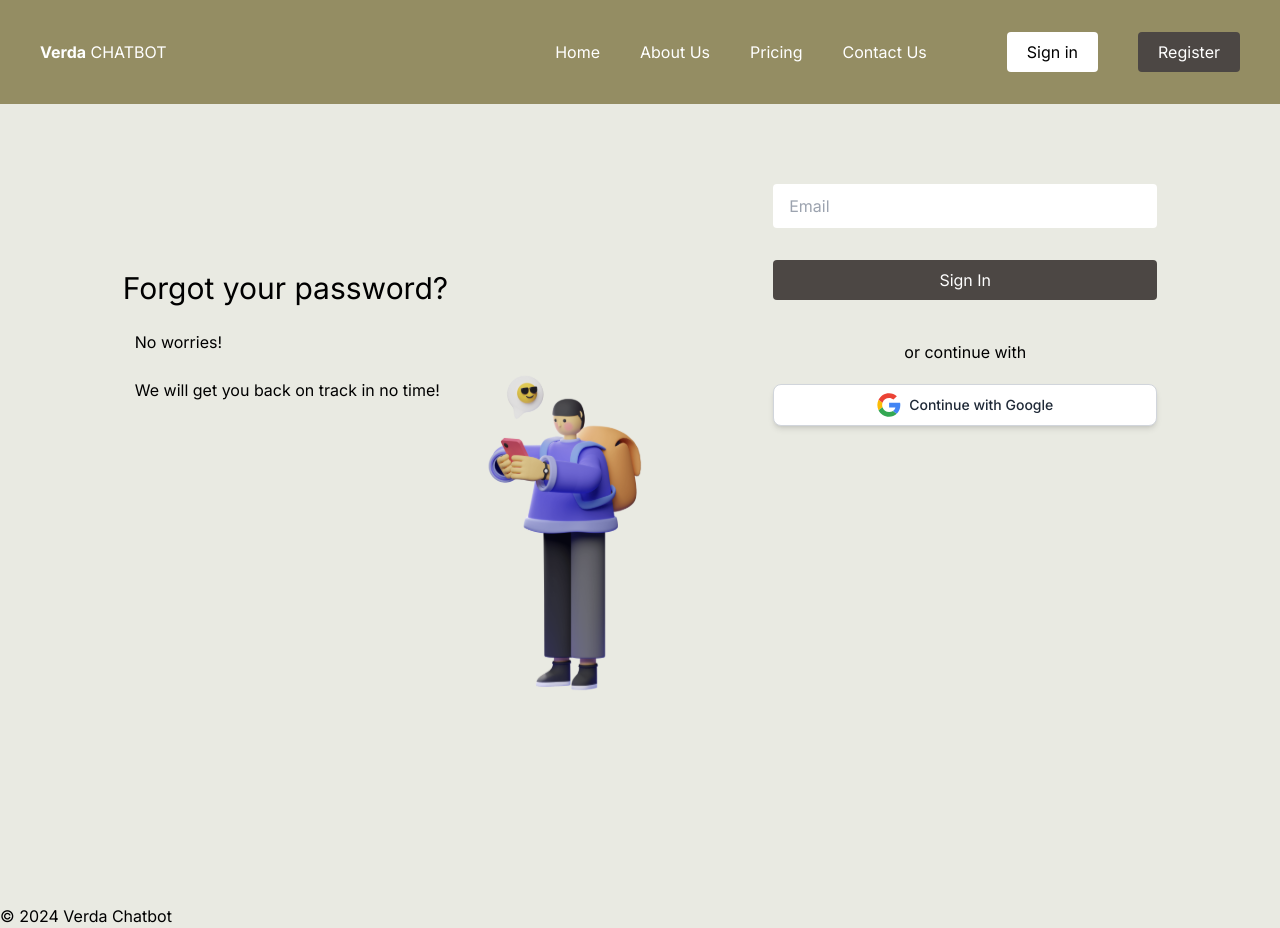
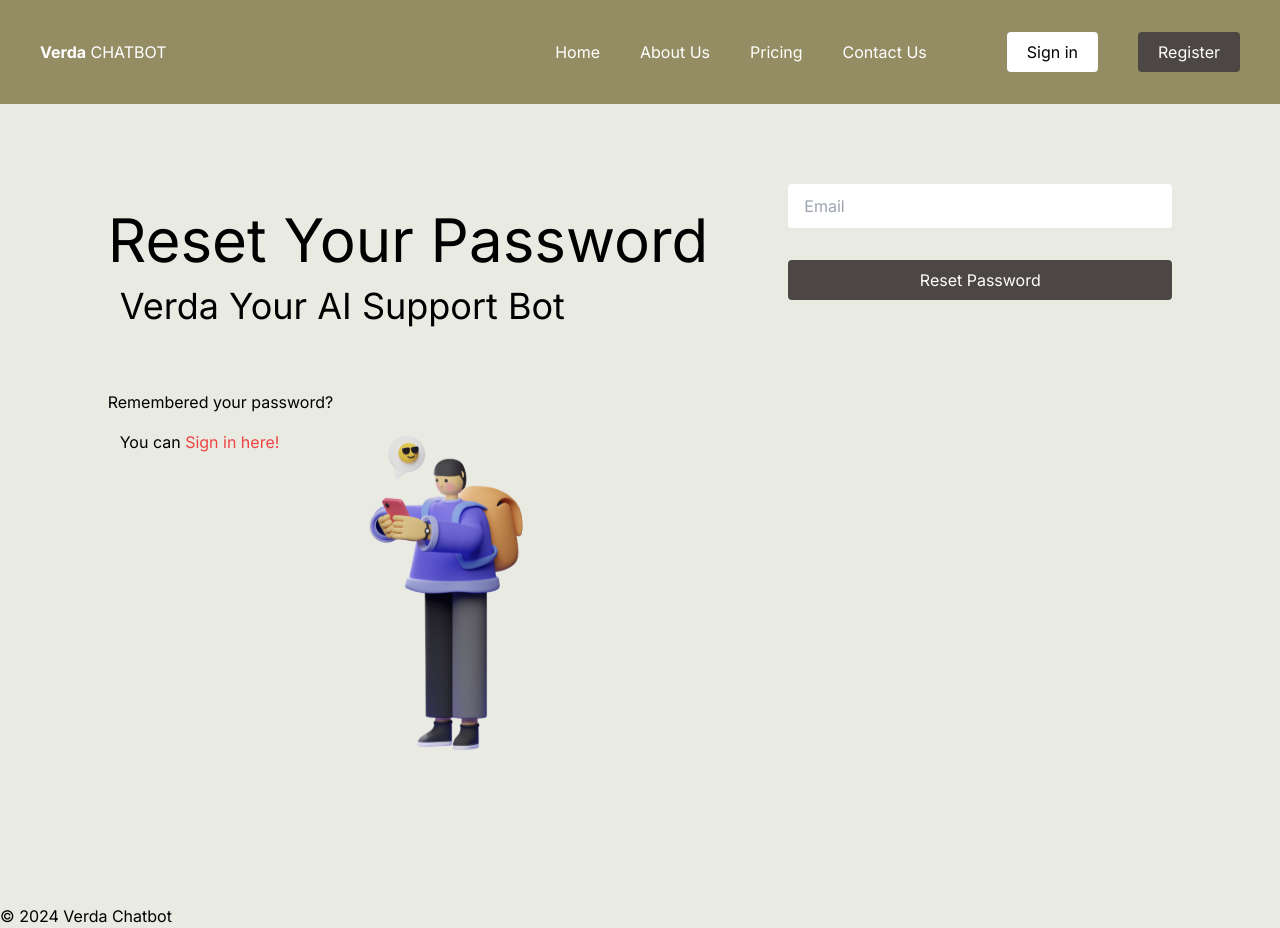
Before and after one commit to evan-thoms/customer-support, a Next.js app: page /pages/forgotpassword in a window 1280 px wide. Built offline with nearby package versions, Linux system fonts and the light colour scheme.

Commit message:
signin signup and forgot password completed

```diff
--- a/app/firebase.js
+++ b/app/firebase.js
@@ -1,6 +1,6 @@
 
 import { initializeApp } from "firebase/app";
-import { getAnalytics } from "firebase/analytics";
+import { getAuth } from "firebase/auth";
 
 const firebaseConfig = {
   apiKey: "AIzaSyBT_AuuKw6rRpa-XYL_YuA1ao88S04jr7w",
@@ -14,4 +14,6 @@ const firebaseConfig = {
 
 
 const app = initializeApp(firebaseConfig);
-const analytics = getAnalytics(app);
+const auth = getAuth(app);
+
+export { auth };
--- a/app/pages/forgotpassword/page.js
+++ b/app/pages/forgotpassword/page.js
@@ -1,60 +1,62 @@
+"use client";
+
+import { useState } from "react";
+import { sendPasswordResetEmail } from "firebase/auth";
+import { auth } from "@/app/firebase"; // Using your import path
 import Footer from "@/app/components/Footer";
 import Header from "@/app/components/Header";
+import Link from "next/link";
 
 const ForgotPassword = () => {
+    const [email, setEmail] = useState("");
+    const [message, setMessage] = useState(null);
+    const [error, setError] = useState(null);
+
+    const handleForgotPassword = async (e) => {
+        e.preventDefault();
+
+        try {
+            await sendPasswordResetEmail(auth, email);
+            setMessage("Password reset email sent!");
+        } catch (error) {
+            setError(error.message);
+        }
+    };
+
     return (
         <>
             <Header />
             <section className="flex bg-Cararra justify-center items-center gap-20 h-screen">
-                <article className="py-20 flex flex-col  text-black">
-                    <div className="mb-6 ">
-                        <h1 className="text-3xl text-bold">Forgot your password?</h1>
+                <article className="py-20 flex flex-col gap-10 text-black">
+                    <div className="mb-6">
+                        <h1 className="text-6xl text-bold mb-4">Reset Your Password</h1>
+                        <h2 className="text-4xl text-bold px-3">Verda Your AI Support Bot</h2>
                     </div>
                     <div className="mb-6 flex">
-                        <p className=" text-bold px-3">No worries! <br/><br/> <span>We will get you back on track in no time!</span></p>
-                        <img className="h-96" src="/signupin.svg" alt="character with a phone" />
+                        <div>
+                            <p className="mb-4">Remembered your password?</p>
+                            <p className="px-3">You can <Link href="/pages/signin" className="text-red-500">Sign in here!</Link></p>
+                        </div>
+                        <img className="h-96" src="/signupin.svg" alt="character thinking" />
                     </div>
                 </article>
                 <article className="py-20 self-start">
-                    <form className="flex flex-col gap-4 mb-10">
-                        <input className="w-96 px-4 h-11 rounded" type="email" placeholder="Email" />
-                        <div className="flex items-center  justify-between">
-                        </div>
-
-                        <button className="bg-Masala py-2 text-white rounded">Sign In</button>
+                    <form className="flex flex-col gap-4 mb-10" onSubmit={handleForgotPassword}>
+                        <input
+                            className="w-96 px-4 h-11 mb-4 rounded"
+                            type="email"
+                            placeholder="Email"
+                            value={email}
+                            onChange={(e) => setEmail(e.target.value)}
+                        />
+                        {message && <p className="text-green-500">{message}</p>}
+                        {error && <p className="text-red-500">{error}</p>}
+                        <button className="bg-Masala py-2 text-white rounded">Reset Password</button>
                     </form>
-
-                    <div className="flex gap-5 flex-col">
-
-                        <p className="text-center">or continue with</p>
-
-
-                        <button className="flex items-center justify-center bg-white dark:bg-gray-900 border border-gray-300 rounded-lg shadow-md py-2 text-sm font-medium text-gray-800 dark:text-white focus:outline-none">
-                            <svg className="h-6 w-6 mr-2" xmlns="http://www.w3.org/2000/svg" xmlnsXlink="http://www.w3.org/1999/xlink" width="800px" height="800px" viewBox="-0.5 0 48 48" version="1.1">
-                                <title>Google-color</title>
-                                <desc>Created with Sketch.</desc>
-                                <defs></defs>
-                                <g id="Icons" stroke="none" strokeWidth="1" fill="none" fillRule="evenodd">
-                                    <g id="Color-" transform="translate(-401.000000, -860.000000)">
-                                        <g id="Google" transform="translate(401.000000, 860.000000)">
-                                            <path d="M9.82727273,24 C9.82727273,22.4757333 10.0804318,21.0144 10.5322727,19.6437333 L2.62345455,13.6042667 C1.08206818,16.7338667 0.213636364,20.2602667 0.213636364,24 C0.213636364,27.7365333 1.081,31.2608 2.62025,34.3882667 L10.5247955,28.3370667 C10.0772273,26.9728 9.82727273,25.5168 9.82727273,24" id="Fill-1" fill="#FBBC05"></path>
-                                            <path d="M23.7136364,10.1333333 C27.025,10.1333333 30.0159091,11.3066667 32.3659091,13.2266667 L39.2022727,6.4 C35.0363636,2.77333333 29.6954545,0.533333333 23.7136364,0.533333333 C14.4268636,0.533333333 6.44540909,5.84426667 2.62345455,13.6042667 L10.5322727,19.6437333 C12.3545909,14.112 17.5491591,10.1333333 23.7136364,10.1333333" id="Fill-2" fill="#EB4335"></path>
-                                            <path d="M23.7136364,37.8666667 C17.5491591,37.8666667 12.3545909,33.888 10.5322727,28.3562667 L2.62345455,34.3946667 C6.44540909,42.1557333 14.4268636,47.4666667 23.7136364,47.4666667 C29.4455,47.4666667 34.9177955,45.4314667 39.0249545,41.6181333 L31.5177727,35.8144 C29.3995682,37.1488 26.7323182,37.8666667 23.7136364,37.8666667" id="Fill-3" fill="#34A853"></path>
-                                            <path d="M46.1454545,24 C46.1454545,22.6133333 45.9318182,21.12 45.6113636,19.7333333 L23.7136364,19.7333333 L23.7136364,28.8 L36.3181818,28.8 C35.6879545,31.8912 33.9724545,34.2677333 31.5177727,35.8144 L39.0249545,41.6181333 C43.3393409,37.6138667 46.1454545,31.6490667 46.1454545,24" id="Fill-4" fill="#4285F4"></path>
-                                        </g>
-                                    </g>
-                                </g>
-                            </svg>
-                            <span>Continue with Google</span>
-                        </button>
-
-                    </div>
-
                 </article>
             </section>
             <Footer />
         </>
-
     );
 };
 
--- a/app/pages/signin/page.js
+++ b/app/pages/signin/page.js
@@ -1,72 +1,72 @@
+"use client";
+
+import { useState } from "react";
+import { useRouter } from "next/navigation";
+import { signInWithEmailAndPassword } from "firebase/auth";
+import { auth } from "@/app/firebase"; // Using your import path
 import Footer from "@/app/components/Footer";
 import Header from "@/app/components/Header";
 import Link from "next/link";
 
+const SignIn = () => {
+    const router = useRouter();
+    const [email, setEmail] = useState("");
+    const [password, setPassword] = useState("");
+    const [error, setError] = useState(null);
 
-const SignIn = () => {
+    const handleSignIn = async (e) => {
+        e.preventDefault();
+
+        try {
+            await signInWithEmailAndPassword(auth, email, password);
+            router.push("/pages/chatbotpage");
+        } catch (error) {
+            setError(error.message);
+        }
+    };
+
     return (
         <>
             <Header />
             <section className="flex bg-Cararra justify-center items-center gap-20 h-screen">
                 <article className="py-20 flex flex-col gap-10 text-black">
-                <div className="mb-6 ">
+                    <div className="mb-6">
                         <h1 className="text-6xl text-bold mb-4">Sign in to</h1>
                         <h2 className="text-4xl text-bold px-3">Verda Your AI Support Bot</h2>
                     </div>
                     <div className="mb-6 flex">
                         <div>
-                        <p className="mb-4">If you don’t have an account register</p>
-                        <p className="px-3">You can <Link href="/pages/signup" className="text-red-500">Register here!</Link></p>
+                            <p className="mb-4">Don't have an account?</p>
+                            <p className="px-3">You can <Link href="/pages/signup" className="text-red-500">Sign up here!</Link></p>
                         </div>
-                    <img className="h-96" src="/signupin.svg" alt="character with a phone" />
+                        <img className="h-96" src="/signupin.svg" alt="character with a laptop" />
                     </div>
                 </article>
                 <article className="py-20 self-start">
-                <form className="flex flex-col gap-4 mb-10">
-                    <input className="w-96 px-4 h-11 mb-4 rounded" placeholder="Email" />
-                    <input className="w-96 px-4 h-11 rounded" type="password" placeholder="Password" />
-                    <div className="flex items-center mb-6 justify-between">
-                        <div className="flex gap-2">
-                            <input type="checkbox" id="rememberpwd" name="rememberpwd" />
-                            <label for="scales">Remember me</label>
-                        </div>
-                        <Link href="/pages/forgotpassword" className="">Forgot password?</Link>
-                    </div>
+                    <form className="flex flex-col gap-4 mb-10" onSubmit={handleSignIn}>
+                        <input
+                            className="w-96 px-4 h-11 mb-4 rounded"
+                            type="email"
+                            placeholder="Email"
+                            value={email}
+                            onChange={(e) => setEmail(e.target.value)}
+                        />
+                        <input
+                            className="w-96 px-4 h-11 rounded mb-4"
+                            type="password"
+                            placeholder="Password"
+                            value={password}
+                            onChange={(e) => setPassword(e.target.value)}
+                        />
+                        {error && <p className="text-red-500">{error}</p>}
+                        <Link href="/pages/forgotpassword" className="text-black">Forgot Password?</Link>
 
                         <button className="bg-Masala py-2 text-white rounded">Sign In</button>
                     </form>
-
-                <div className="flex gap-5 flex-col">
-
-                    <p className="text-center">or continue with</p>
-
-
-                    <button className="flex items-center justify-center bg-white dark:bg-gray-900 border border-gray-300 rounded-lg shadow-md py-2 text-sm font-medium text-gray-800 dark:text-white focus:outline-none">
-                        <svg className="h-6 w-6 mr-2" xmlns="http://www.w3.org/2000/svg" xmlnsXlink="http://www.w3.org/1999/xlink" width="800px" height="800px" viewBox="-0.5 0 48 48" version="1.1">
-                            <title>Google-color</title>
-                            <desc>Created with Sketch.</desc>
-                            <defs></defs>
-                            <g id="Icons" stroke="none" strokeWidth="1" fill="none" fillRule="evenodd">
-                                <g id="Color-" transform="translate(-401.000000, -860.000000)">
-                                    <g id="Google" transform="translate(401.000000, 860.000000)">
-                                        <path d="M9.82727273,24 C9.82727273,22.4757333 10.0804318,21.0144 10.5322727,19.6437333 L2.62345455,13.6042667 C1.08206818,16.7338667 0.213636364,20.2602667 0.213636364,24 C0.213636364,27.7365333 1.081,31.2608 2.62025,34.3882667 L10.5247955,28.3370667 C10.0772273,26.9728 9.82727273,25.5168 9.82727273,24" id="Fill-1" fill="#FBBC05"></path>
-                                        <path d="M23.7136364,10.1333333 C27.025,10.1333333 30.0159091,11.3066667 32.3659091,13.2266667 L39.2022727,6.4 C35.0363636,2.77333333 29.6954545,0.533333333 23.7136364,0.533333333 C14.4268636,0.533333333 6.44540909,5.84426667 2.62345455,13.6042667 L10.5322727,19.6437333 C12.3545909,14.112 17.5491591,10.1333333 23.7136364,10.1333333" id="Fill-2" fill="#EB4335"></path>
-                                        <path d="M23.7136364,37.8666667 C17.5491591,37.8666667 12.3545909,33.888 10.5322727,28.3562667 L2.62345455,34.3946667 C6.44540909,42.1557333 14.4268636,47.4666667 23.7136364,47.4666667 C29.4455,47.4666667 34.9177955,45.4314667 39.0249545,41.6181333 L31.5177727,35.8144 C29.3995682,37.1488 26.7323182,37.8666667 23.7136364,37.8666667" id="Fill-3" fill="#34A853"></path>
-                                        <path d="M46.1454545,24 C46.1454545,22.6133333 45.9318182,21.12 45.6113636,19.7333333 L23.7136364,19.7333333 L23.7136364,28.8 L36.3181818,28.8 C35.6879545,31.8912 33.9724545,34.2677333 31.5177727,35.8144 L39.0249545,41.6181333 C43.3393409,37.6138667 46.1454545,31.6490667 46.1454545,24" id="Fill-4" fill="#4285F4"></path>
-                                    </g>
-                                </g>
-                            </g>
-                        </svg>
-                        <span>Continue with Google</span>
-                    </button>
-
-                </div>
-
                 </article>
             </section>
             <Footer />
         </>
-
     );
 };
 
--- a/app/pages/signup/page.js
+++ b/app/pages/signup/page.js
@@ -1,15 +1,44 @@
+"use client";
+
+import { useState } from "react";
+import { useRouter } from "next/navigation";
+import { createUserWithEmailAndPassword } from "firebase/auth";
+import { auth } from "@/app/firebase"; // Using your import path
 import Footer from "@/app/components/Footer";
 import Header from "@/app/components/Header";
 import Link from "next/link";
 
+const SignUp = () => {
+    const router = useRouter();
+    const [firstName, setFirstName] = useState("");
+    const [lastName, setLastName] = useState("");
+    const [email, setEmail] = useState("");
+    const [password, setPassword] = useState("");
+    const [confirmPassword, setConfirmPassword] = useState("");
+    const [error, setError] = useState(null);
 
-const SignUp = () => {
+    const handleSignUp = async (e) => {
+        e.preventDefault();
+
+        if (password !== confirmPassword) {
+            setError("Passwords do not match");
+            return;
+        }
+
+        try {
+            await createUserWithEmailAndPassword(auth, email, password);
+            router.push("/pages/chatbotpage");
+        } catch (error) {
+            setError(error.message);
+        }
+    };
+
     return (
         <>
             <Header />
             <section className="flex bg-Cararra justify-center items-center gap-20 h-screen">
                 <article className="py-20 flex flex-col gap-10 text-black">
-                <div className="mb-6 ">
+                    <div className="mb-6">
                         <h1 className="text-6xl text-bold mb-4">Sign up to</h1>
                         <h2 className="text-4xl text-bold px-3">Verda Your AI Support Bot</h2>
                     </div>
@@ -22,48 +51,45 @@ const SignUp = () => {
                     </div>
                 </article>
                 <article className="py-20 self-start">
-                <form className="flex flex-col gap-4 mb-10">
-                    <input className="w-96 px-4 h-11 mb-4 rounded" type="text" placeholder="First Name" />
-                    <input className="w-96 px-4 h-11 mb-4 rounded" type="text" placeholder="Last Name" />
-                    <input className="w-96 px-4 h-11 mb-4 rounded" type="email" placeholder="Email" />
-                    <input className="w-96 px-4 h-11 rounded" type="password" placeholder="Password" />
-                    <input className="w-96 px-4 h-11 rounded mb-2" type="password" placeholder="Confirm Password" />
-                    <div className="flex items-center mb-6 justify-between">
-                        <div className="flex gap-2">
-                            <input type="checkbox" id="rememberpwd" name="rememberpwd" />
-                            <label className="text-sm" for="rememberpwd">I accept the terms and conditions</label>
-                        </div>
-                    </div>
-
-                    <button className="bg-Masala py-2 text-white rounded">Sign In</button>
+                    <form className="flex flex-col gap-4 mb-10" onSubmit={handleSignUp}>
+                        <input
+                            className="w-96 px-4 h-11 mb-4 rounded"
+                            type="text"
+                            placeholder="First Name"
+                            value={firstName}
+                            onChange={(e) => setFirstName(e.target.value)}
+                        />
+                        <input
+                            className="w-96 px-4 h-11 mb-4 rounded"
+                            type="text"
+                            placeholder="Last Name"
+                            value={lastName}
+                            onChange={(e) => setLastName(e.target.value)}
+                        />
+                        <input
+                            className="w-96 px-4 h-11 mb-4 rounded"
+                            type="email"
+                            placeholder="Email"
+                            value={email}
+                            onChange={(e) => setEmail(e.target.value)}
+                        />
+                        <input
+                            className="w-96 px-4 h-11 rounded mb-4"
+                            type="password"
+                            placeholder="Password"
+                            value={password}
+                            onChange={(e) => setPassword(e.target.value)}
+                        />
+                        <input
+                            className="w-96 px-4 h-11 rounded mb-2"
+                            type="password"
+                            placeholder="Confirm Password"
+                            value={confirmPassword}
+                            onChange={(e) => setConfirmPassword(e.target.value)}
+                        />
+                        {error && <p className="text-red-500">{error}</p>}
+                        <button className="bg-Masala py-2 text-white rounded">Sign Up</button>
                     </form>
-
-                <div className="flex gap-5 flex-col">
-
-                    <p className="text-center">or continue with</p>
-
-
-                    <button className="flex items-center justify-center bg-white dark:bg-gray-900 border border-gray-300 rounded-lg shadow-md py-2 text-sm font-medium text-gray-800 dark:text-white focus:outline-none">
-                        <svg className="h-6 w-6 mr-2" xmlns="http://www.w3.org/2000/svg" xmlnsXlink="http://www.w3.org/1999/xlink" width="800px" height="800px" viewBox="-0.5 0 48 48" version="1.1">
-                            <title>Google-color</title>
-                            <desc>Created with Sketch.</desc>
-                            <defs></defs>
-                            <g id="Icons" stroke="none" strokeWidth="1" fill="none" fillRule="evenodd">
-                                <g id="Color-" transform="translate(-401.000000, -860.000000)">
-                                    <g id="Google" transform="translate(401.000000, 860.000000)">
-                                        <path d="M9.82727273,24 C9.82727273,22.4757333 10.0804318,21.0144 10.5322727,19.6437333 L2.62345455,13.6042667 C1.08206818,16.7338667 0.213636364,20.2602667 0.213636364,24 C0.213636364,27.7365333 1.081,31.2608 2.62025,34.3882667 L10.5247955,28.3370667 C10.0772273,26.9728 9.82727273,25.5168 9.82727273,24" id="Fill-1" fill="#FBBC05"></path>
-                                        <path d="M23.7136364,10.1333333 C27.025,10.1333333 30.0159091,11.3066667 32.3659091,13.2266667 L39.2022727,6.4 C35.0363636,2.77333333 29.6954545,0.533333333 23.7136364,0.533333333 C14.4268636,0.533333333 6.44540909,5.84426667 2.62345455,13.6042667 L10.5322727,19.6437333 C12.3545909,14.112 17.5491591,10.1333333 23.7136364,10.1333333" id="Fill-2" fill="#EB4335"></path>
-                                        <path d="M23.7136364,37.8666667 C17.5491591,37.8666667 12.3545909,33.888 10.5322727,28.3562667 L2.62345455,34.3946667 C6.44540909,42.1557333 14.4268636,47.4666667 23.7136364,47.4666667 C29.4455,47.4666667 34.9177955,45.4314667 39.0249545,41.6181333 L31.5177727,35.8144 C29.3995682,37.1488 26.7323182,37.8666667 23.7136364,37.8666667" id="Fill-3" fill="#34A853"></path>
-                                        <path d="M46.1454545,24 C46.1454545,22.6133333 45.9318182,21.12 45.6113636,19.7333333 L23.7136364,19.7333333 L23.7136364,28.8 L36.3181818,28.8 C35.6879545,31.8912 33.9724545,34.2677333 31.5177727,35.8144 L39.0249545,41.6181333 C43.3393409,37.6138667 46.1454545,31.6490667 46.1454545,24" id="Fill-4" fill="#4285F4"></path>
-                                    </g>
-                                </g>
-                            </g>
-                        </svg>
-                        <span>Continue with Google</span>
-                    </button>
-
-                </div>
-
                 </article>
             </section>
             <Footer />
```
Lines whose indentation alone changed are shown as unchanged.
